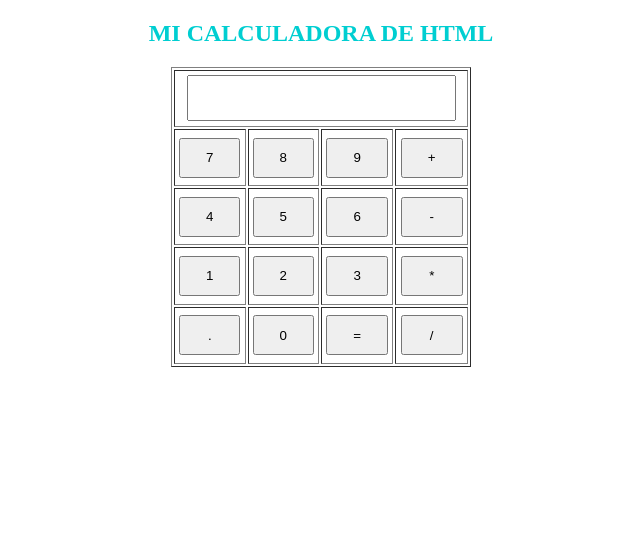
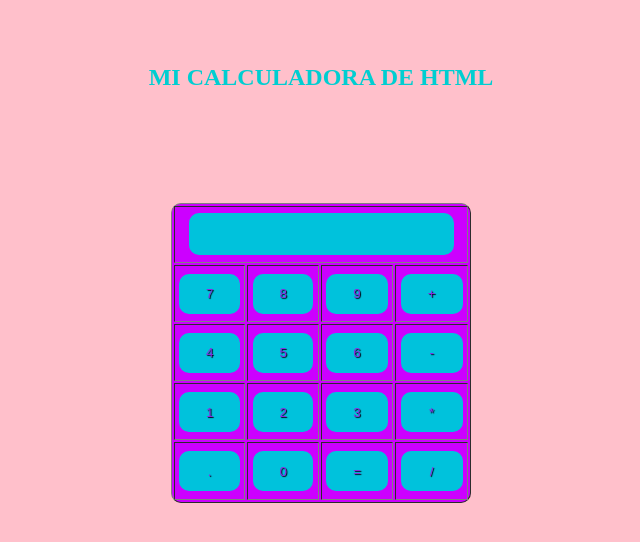
Before and after one commit to Azucena17/Calculadora, a plain HTML site: page index.html in a window 1280 px wide. Shown: the whole page, without its empty margins (319-959 px from the left). Drawn offline with Linux system fonts and the light colour scheme.

Commit message:
nuevas modificaciones

```diff
--- a/estilos.css
+++ b/estilos.css
@@ -8,10 +8,20 @@ table{
     text-align: center;
     height: 300px;
     width: 300px;
+    border-radius: 10px;
+    background-color: rgb(204, 0, 255);
+    color: darkorchid;
+    line-height: 2.5;
+
 }
 input{
     text-align: center;
     height: 75%;
     width: 90%;
-
+    border-radius: 10px;
+    color: blueviolet;
+    background-color: rgb(0, 194, 220);
+    text-shadow: 1px 1px 1px #000011;
+    border: 0;
+    line-height: 2.5;
 }
--- a/index.html
+++ b/index.html
@@ -6,24 +6,26 @@
     <title>calculadora</title>
     <link rel="stylesheet" href="estilos.css">
 </head>
-<body>
+<body bgcolor="pink">
+    <br> <br>
 <p><h2>MI CALCULADORA DE HTML</h2></p>
+
     <form name="Calculadora" >
 
      <table border="1" width="300px" align="center" heigth="300px">
-
+    <br> <br> <br> <br>
           <tr>
               <td colspan="4"> <input type="text" name="pantalla"></td>
 
           </tr>
 
-          <tr>
-            <td><input type="button" value="7" onclick="pantalla.value+='7'"id="boton"></td>
-            <td><input type="button" value="8" onclick="pantalla.value+='8'" ></td>
-            <td><input type="button" value="9" onclick="pantalla.value+='9'" ></td>
-            <td><input type="button" value="+" onclick="pantalla.value+='+'" ></td>
+         <h2> <tr>
+           <td><input type="button" value="7" onclick="pantalla.value+='7'"></td>
+          <td><input type="button" value="8" onclick="pantalla.value+='8'" ></td>
+          <td><input type="button" value="9" onclick="pantalla.value+='9'" ></td>
+          <td><input type="button" value="+" onclick="pantalla.value+='+'" ></td>
           </tr>
-
+</h2>
           <tr>
             <td><input type="button" value="4" onclick="pantalla.value+='4'"></td>
             <td><input type="button" value="5" onclick="pantalla.value+='5'"></td>
```
